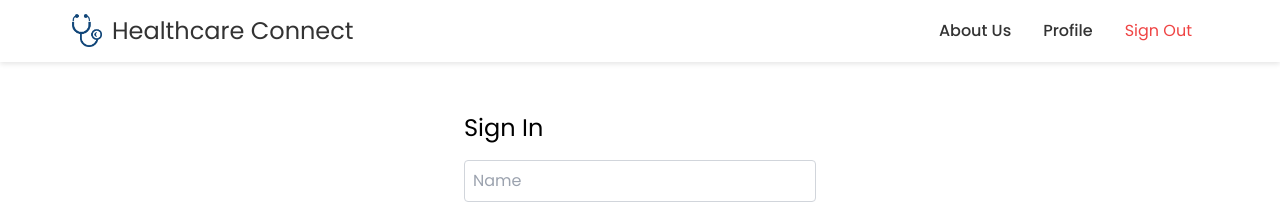
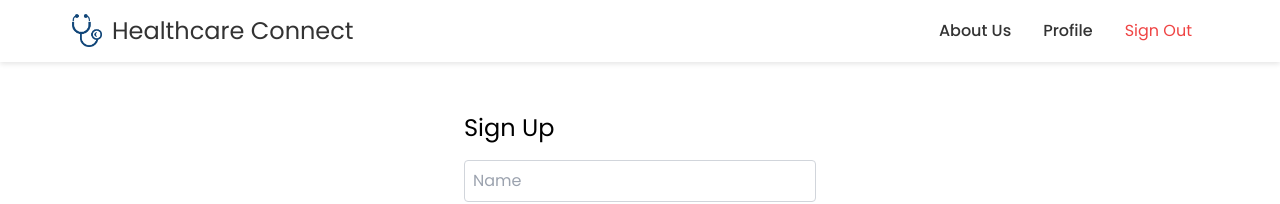
Before and after one commit to acm-uic/healthcare-connect, a Next.js app in the folder frontend/: page /signup in a window 1280 px wide. Shown: the top 204 px of the page. Built offline with nearby package versions, Linux system fonts and the light colour scheme; no server answers.

Commit message:
Commit for merge

```diff
--- a/frontend/src/pages/signin.tsx
+++ b/frontend/src/pages/signin.tsx
@@ -1,5 +1,6 @@
 'use client'
 
+import { useRouter } from 'next/navigation'
 import { useState, useEffect } from 'react';
 
 const SignIn: React.FC = () => {
@@ -10,6 +11,7 @@ const SignIn: React.FC = () => {
 
     const [signin, setSignin] = useState<Signin | null>(null)
     const [error, setError] = useState<string | null>(null)
+    const router = useRouter()
 
     const handleSignin = (event: React.ChangeEvent<HTMLInputElement>) => {
         setSignin((prevFormData) => {
@@ -43,7 +45,8 @@ const SignIn: React.FC = () => {
             }
 
             if (res.ok) {
-                localStorage.setItem('user', JSON.stringify(json))
+                localStorage.setItem('access_token', JSON.stringify(json))
+                console.log("ok response")
             }
         } catch (err) {
             console.error(err)
@@ -53,6 +56,8 @@ const SignIn: React.FC = () => {
                 setError("An unknown error has occurred");
             }
         }
+
+        router.push("/")
     }
 
     return (
--- a/frontend/src/pages/signup.tsx
+++ b/frontend/src/pages/signup.tsx
@@ -66,6 +66,7 @@ const SignUp: React.FC = () => {
 
             if (res.ok) {
                 localStorage.setItem('user', JSON.stringify(json))
+                console.log("Worked")
             }
         } catch (err) {
             console.error(err)
@@ -75,7 +76,7 @@ const SignUp: React.FC = () => {
 
     return (
         <form className="flex flex-col items-start p-4 max-w-sm mx-auto" onSubmit={handleSubmit}>
-            <h1 className="mb-4 text-2xl ">Sign In</h1>
+            <h1 className="mb-4 text-2xl ">Sign Up</h1>
             <input
                 type="text"
                 placeholder="Name"
```
Also changed, not shown: 2 other files (tests, documents, lock files or other folders).
